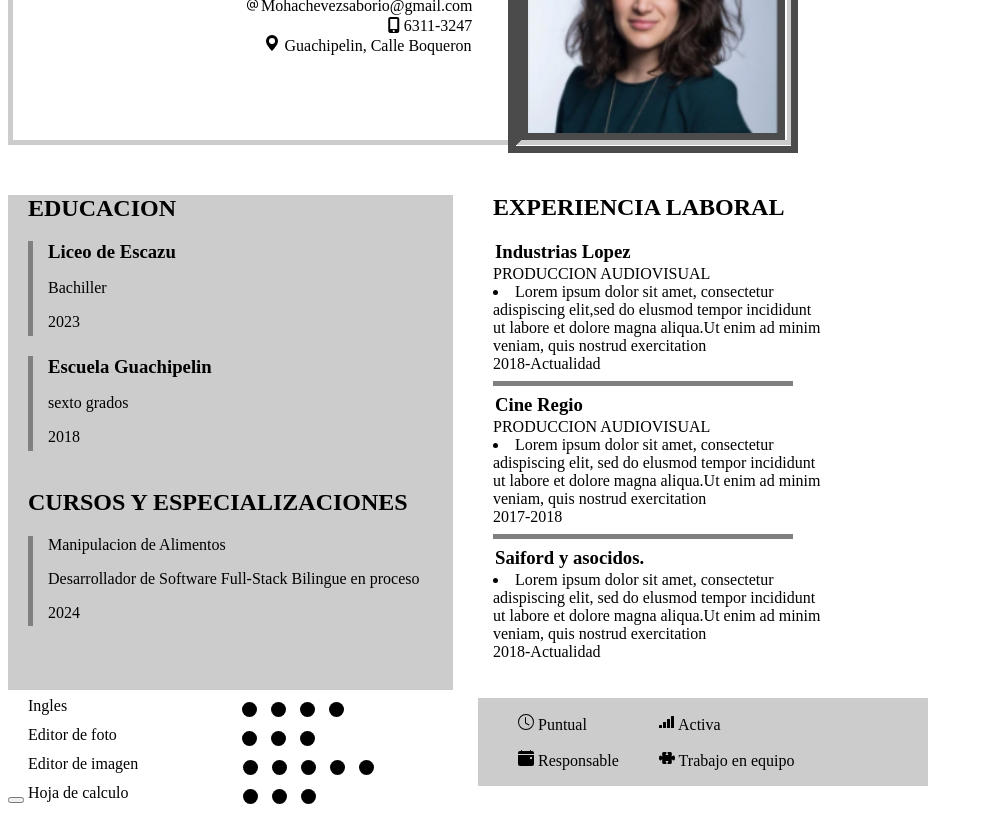
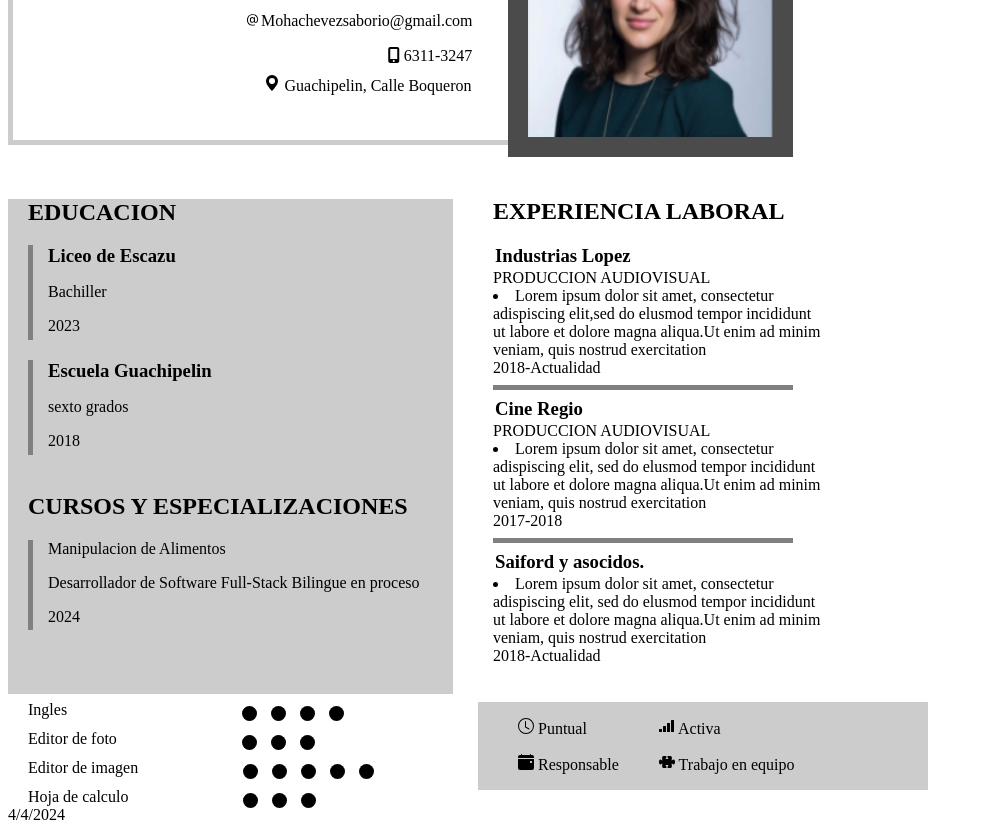
Before and after one commit to nazyri/ProyectoCV, a plain HTML site: page index.html in a window 1280 px wide. Shown: the part 109-949 px from the top of the page, without its empty margins (0-983 px from the left). Before the commit the page ends 922 px from the top, so only its background shows below. Drawn offline with Linux system fonts and the light colour scheme.

Commit message:
DetallesFinales

```diff
--- a/curriculum.css
+++ b/curriculum.css
@@ -92,16 +92,13 @@ p{
 }
 .foto{
     position: static;
-    top: 250px;
-    margin-top: -72px;
+    top: 200px;
+    margin-top: -78px;
     border: 20px solid rgb(75, 75, 75);
-    border-right-style:double ;
-    border-top-style:double;
-    border-bottom-style: double;
-    width: 250px;
+    width: 245px;
+    height: 225px;
+}
 
-    height: 215px;
-}
 .exp{
     width: 300px;
     margin-top: -515px;
@@ -116,20 +113,20 @@ p{
     display: flex;
     margin-top: 60px;
     position: relative;
-    top: -70px;
+    top: -55px;
     left: 220px;
 }
 .telefono{
     text-align: center;
     position: relative;
-    top: -350px;
+    top: -320px;
     left: 30px;
 }
 
 .ubicacion{
     text-align: center;
     position: relative;
-    top: -350px;
+    top: -310px;
     right: 32px;
 
 }
--- a/curriculum.js
+++ b/curriculum.js
@@ -1,18 +1,5 @@
+let fechaCompleta = document.getElementById("fecha")
+let fecha = new Date();
 
-console.log(Date());
-let fecha = new Date();
-console.log(fecha);
-// dia del mes
-console.log(fecha.getDate());
-// dia de la semana D L M Mi J V S-> 0 1 2 3 4 5 6
-console.log(fecha.getDay());
-//mes Ene Feb Mar Abr May Jun Jul Ago Sep Oct Nov Dic -> 0 1 2 3 4 5 6 7 8 9 10 11
-console.log(fecha.getMonth());
-console.log(fecha.getFullYear());
-console.log(fecha.getHours());
-console.log(fecha.getMinutes());
-console.log(fecha.getSeconds());
-console.log(fecha.getMilliseconds());
-console.log(fecha.toString());
-console.log(fecha.toDateString());
-console.log(fecha.toLocaleString());
+
+ fechaCompleta.innerHTML = fecha.getDay() + "/" + fecha.getMonth() + "/" + fecha.getFullYear()
--- a/index.html
+++ b/index.html
@@ -42,7 +42,7 @@
           </svg> Guachipelin, Calle Boqueron
         </div>
 
-        </fieldset>
+    </fieldset>
       </header>
 
       <!--
@@ -196,10 +196,7 @@
   </div>
 
 
-
-  <button>
-
-  </button>
+  <p id="fecha"></p>
 
   <script src="curriculum.js"></script>
   <script src="https://kit.fontawesome.com/df43ecbe52.js" crossorigin="anonymous"></script>
```
